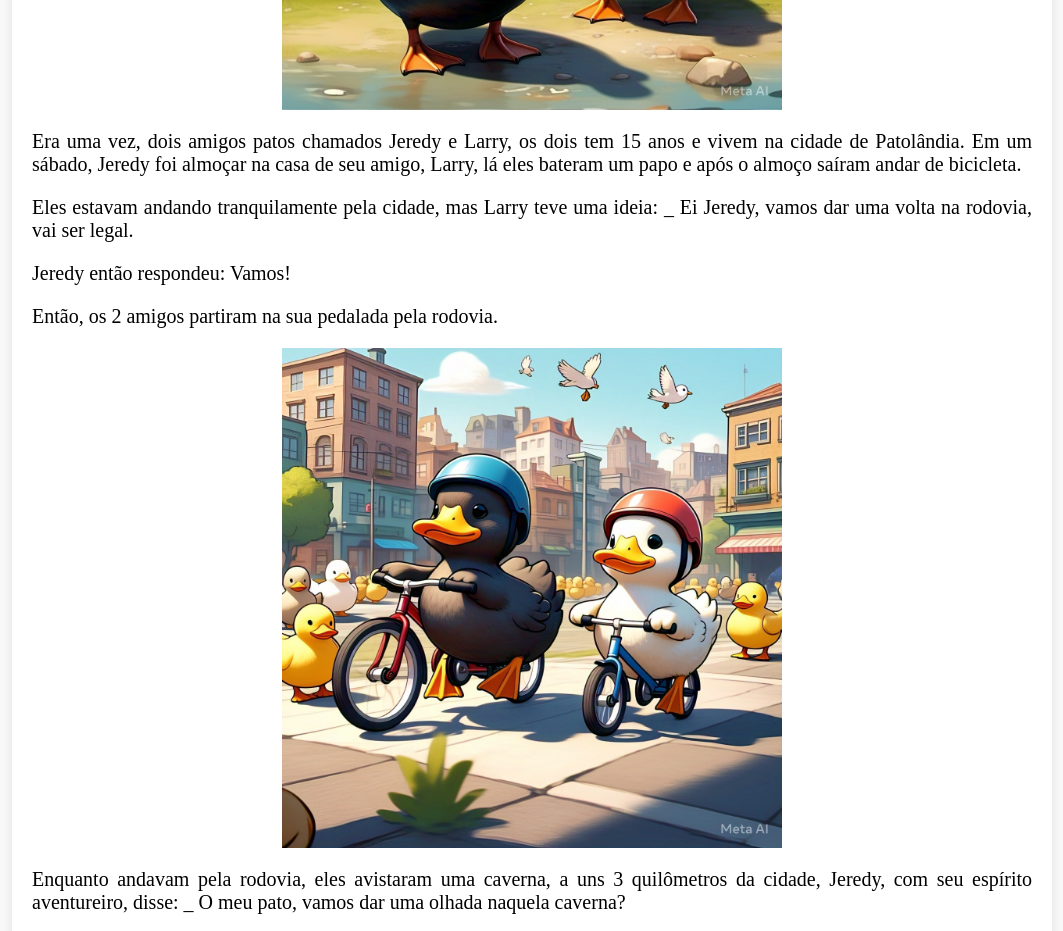
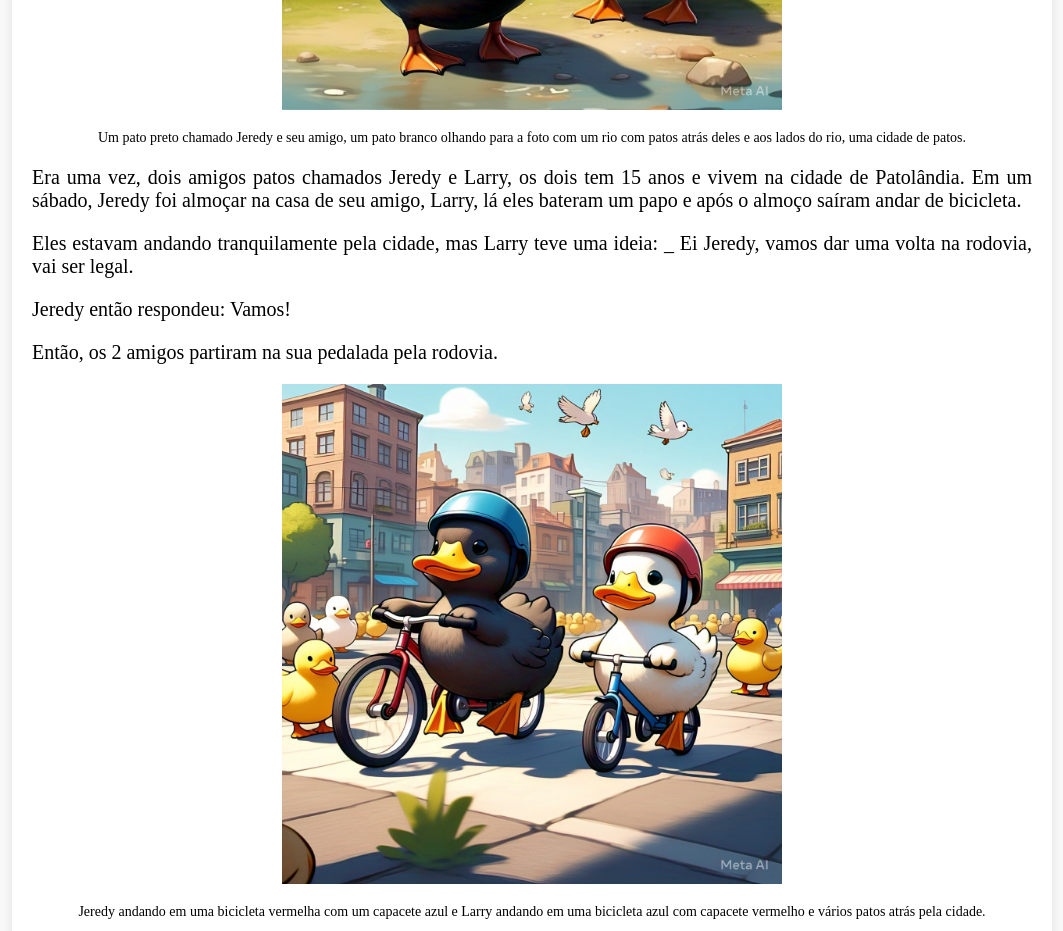
Before and after one commit to ugc06/Programacao, a plain HTML site: page index.html in a window 1280 px wide. Shown: the part 520-1451 px from the top of the page, without its empty margins (108-1171 px from the left). Drawn offline with Linux system fonts and the light colour scheme.

Commit message:
Update index.html

```diff
--- a/index.html
+++ b/index.html
@@ -46,11 +46,13 @@
     <div class="container">
         <h2>JEREDY E JOHN: UMA AVENTURA NA CAVERNA</h2>
         <div class="center"><img src="IMG_1299.jpeg" width="500" height="500"></div>
+        <p class="small-text">Um pato preto chamado Jeredy e seu amigo, um pato branco olhando para a foto com um rio com patos atrás deles e aos lados do rio, uma cidade de patos.</p>
         <p> Era uma vez, dois amigos patos chamados Jeredy e Larry, os dois tem 15 anos e vivem na cidade de Patolândia. Em um sábado, Jeredy foi almoçar na casa de seu amigo, Larry, lá eles bateram um papo e após o almoço saíram andar de bicicleta.</p>
         <p> Eles estavam andando tranquilamente pela cidade, mas Larry teve uma ideia: _ Ei Jeredy, vamos dar uma volta na rodovia, vai ser legal.</p>
         <p> Jeredy então respondeu: Vamos!</p>
         <p> Então, os 2 amigos partiram na sua pedalada pela rodovia.</p>
         <div class="center"><img src="1d921f3c-4aad-4fdc-b709-db4dc540cf50.jpeg" width="500" height="500"></div>
+        <p class="small-text">Jeredy andando em uma bicicleta vermelha com um capacete azul e Larry andando em uma bicicleta azul com capacete vermelho e vários patos atrás pela cidade.</p>
         <p> Enquanto andavam pela rodovia, eles avistaram uma caverna, a uns 3 quilômetros da cidade, Jeredy, com seu espírito aventureiro, disse: _ O meu pato, vamos dar uma olhada naquela caverna?</p>
         <p> Larry para não parecer medroso aceitou e os dois partiram para ver a caverna.</p>
         <p> Quando chegaram lá, eles viram uma placa de aviso para não entrar na caverna, deram uma olhada, mas mesmo com a placa decidiram entrar na para explorar. Depois de um tempo explorando a caverna, eles encontraram uma pequena entrada para um espaço na caverna, Jeredy viu a entrada e perguntou para Larry: _ Vamos?</p>
```
